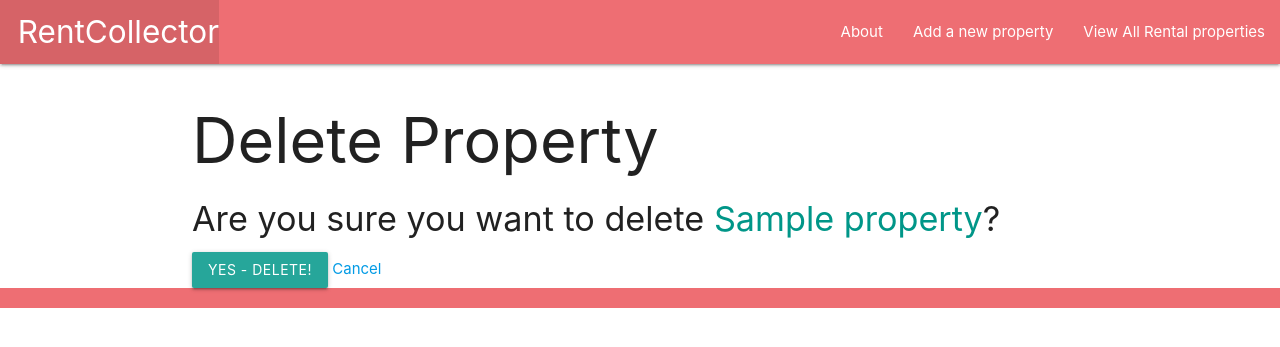
After one commit to acostade29/RentCollector-, a Django app: page /properties/1/delete/ in a window 1280 px wide. The commit adds this page. Shown: the top 347 px of the page. Run offline with Django 3.2, Linux system fonts and the light colour scheme; tables that the repository leaves empty hold one stand-in row (values such as "Sample post").

Commit message:
full CRUD Lab

```diff
--- /dev/null
+++ b/main_app/templates/main_app/property_confirm_delete.html
@@ -0,0 +1,13 @@
+{% extends 'base.html' %}
+
+{% block content %}
+  <h1>Delete Property</h1>
+
+  <h4>Are you sure you want to delete <span class="teal-text">{{ object.name }}</span>?</h4>
+
+  <form action="" method="POST">
+    {% csrf_token %}
+    <input type="submit" value="Yes - Delete!" class="btn">
+    <a href="{% url 'detail' property.id %}">Cancel</a>
+  </form>
+{% endblock %}
--- a/main_app/templates/properties/detail.html
+++ b/main_app/templates/properties/detail.html
@@ -15,7 +15,12 @@
         <p>Price: tbd</p>
       {% endif %}
     </div>
+   <div class="card-action">
+    <a href="{% url 'properties_update' property.id %}">Edit</a>
+    <a href="{% url 'properties_delete' property.id %}">Delete</a>
   </div>
+  <!-- New markup above -->
+</div>
 
 
 {% endblock %}
--- a/main_app/urls.py
+++ b/main_app/urls.py
@@ -7,4 +7,7 @@ urlpatterns = [
   path('properties/', views.properties_index, name='index'),
   path('properties/<int:property_id>/', views.properties_detail, name='detail'),
   path('properties/create/', views.PropertyCreate.as_view(), name='properties_create'),
+  path('properties/<int:pk>/update/', views.PropertyUpdate.as_view(), name='properties_update'),
+  path('properties/<int:pk>/delete/', views.PropertyDelete.as_view(), name='properties_delete'),
+
 ]
--- a/main_app/views.py
+++ b/main_app/views.py
@@ -2,7 +2,7 @@ from django.shortcuts import render
 
 # Add the following import
 # from django.http import HttpResponse
-from django.views.generic.edit import CreateView
+from django.views.generic.edit import CreateView , UpdateView, DeleteView
 from .models import Property
 # Add the Cat class & list and view function below the imports
 
@@ -26,3 +26,13 @@ def properties_detail(request, property_id):
 class PropertyCreate(CreateView):
   model = Property
   fields = '__all__'
+
+
+class PropertyUpdate(UpdateView):
+  model = Property
+  # Let's disallow the renaming of a cat by excluding the name field!
+  fields = ['address', 'description', 'price']
+
+class PropertyDelete(DeleteView):
+  model = Property
+  success_url = '/properties/'
```
Also changed, not shown: main_app/templates/main_app/property_form.html (+7 -0 lines).
